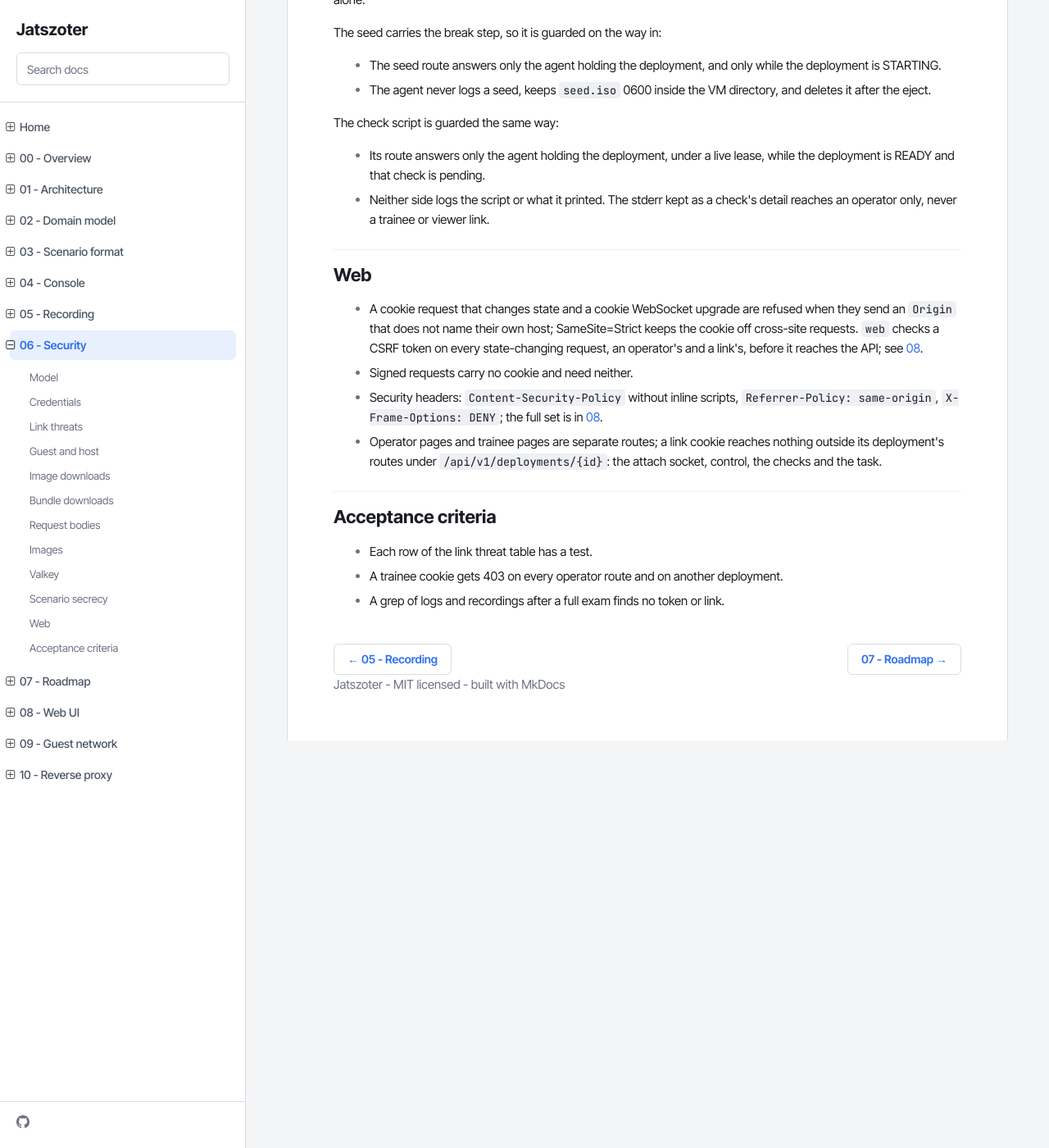
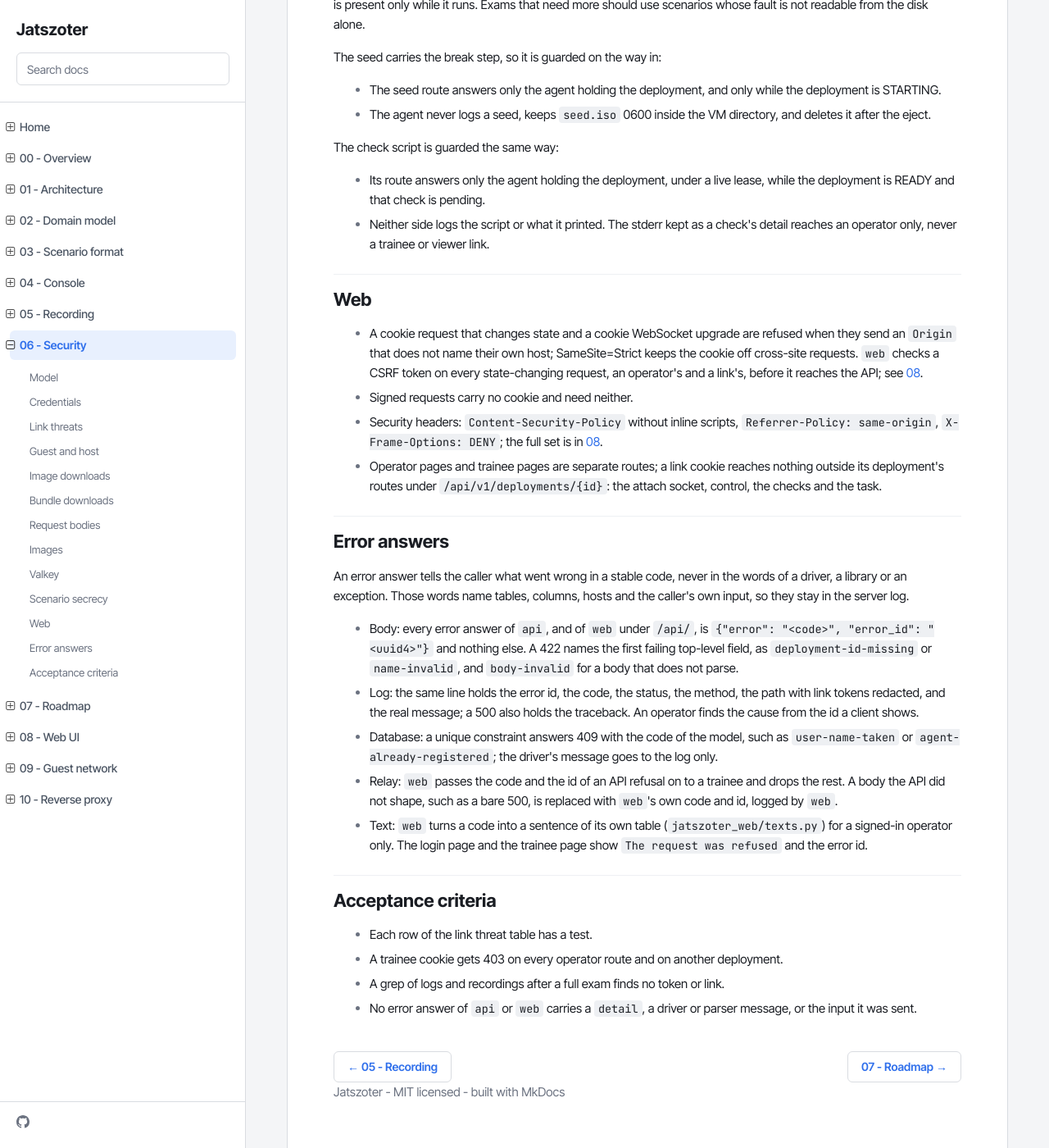
Before and after one commit to oberon-systems/jatszoter, an MkDocs documentation site: the page built from docs/project/06-security.md, in a window 1280 px wide and 1400 px high, scrolled down 5439 px. Shown: the whole window at 82% size. Built offline with MkDocs 1.6.1, drawn with Linux system fonts in a browser that asks for light colours; some of the changed text lies outside the part shown.

Commit message:
[docs][project]: describe error answers with a code and an error id

```diff
--- a/docs/project/06-security.md
+++ b/docs/project/06-security.md
@@ -16,6 +16,7 @@ operator has not taken control.
 - [Valkey](#valkey)
 - [Scenario secrecy](#scenario-secrecy)
 - [Web](#web)
+- [Error answers](#error-answers)
 - [Acceptance criteria](#acceptance-criteria)
 
 ## Model
@@ -201,9 +202,9 @@ The API checks every address a bundle URL resolves to, with the ranges of
 - Proxies: the API ignores proxy variables for bundle downloads, because a
   proxy would take the request past the check.
 - Failures: a refused address answers `bundle-fetch-refused`. A connection
-  failure or a status other than 200 answers `bundle-fetch-failed` with an
-  error id, so the answer does not map a network. The API log has the host
-  and the cause under that id, and never the rest of the URL.
+  failure and a status other than 200 both answer `bundle-fetch-failed`, so
+  the answer does not map a network. The API log has the host and the cause
+  under the answer's error id, and never the rest of the URL.
 
 ## Request bodies
 
@@ -298,9 +299,35 @@ The check script is guarded the same way:
   `/api/v1/deployments/{id}`: the attach socket, control, the checks and
   the task.
 
+## Error answers
+
+An error answer tells the caller what went wrong in a stable code, never in
+the words of a driver, a library or an exception. Those words name tables,
+columns, hosts and the caller's own input, so they stay in the server log.
+
+- Body: every error answer of `api`, and of `web` under `/api/`, is
+  `{"error": "<code>", "error_id": "<uuid4>"}` and nothing else. A 422
+  names the first failing top-level field, as `deployment-id-missing` or
+  `name-invalid`, and `body-invalid` for a body that does not parse.
+- Log: the same line holds the error id, the code, the status, the method,
+  the path with link tokens redacted, and the real message; a 500 also
+  holds the traceback. An operator finds the cause from the id a client
+  shows.
+- Database: a unique constraint answers 409 with the code of the model, such
+  as `user-name-taken` or `agent-already-registered`; the driver's message
+  goes to the log only.
+- Relay: `web` passes the code and the id of an API refusal on to a trainee
+  and drops the rest. A body the API did not shape, such as a bare 500, is
+  replaced with `web`'s own code and id, logged by `web`.
+- Text: `web` turns a code into a sentence of its own table
+  (`jatszoter_web/texts.py`) for a signed-in operator only. The login page
+  and the trainee page show `The request was refused` and the error id.
+
 ## Acceptance criteria
 
 - Each row of the link threat table has a test.
 - A trainee cookie gets 403 on every operator route and on another
   deployment.
 - A grep of logs and recordings after a full exam finds no token or link.
+- No error answer of `api` or `web` carries a `detail`, a driver or parser
+  message, or the input it was sent.
```
Also changed, not shown: docs/project/08-web-ui.md (+5 -1 lines).
